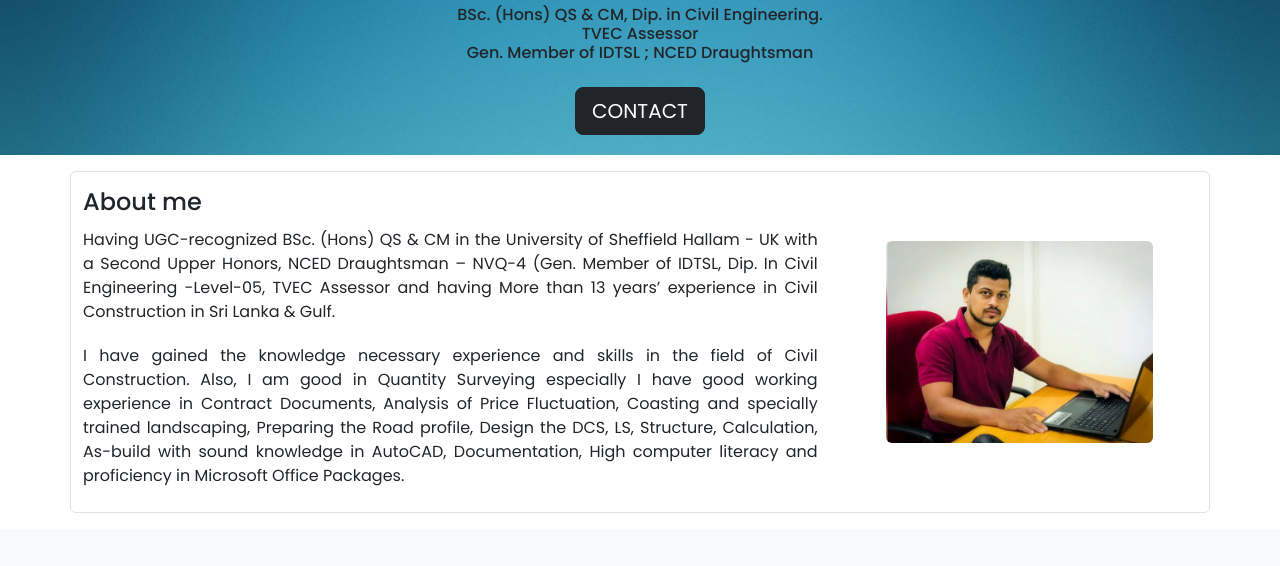
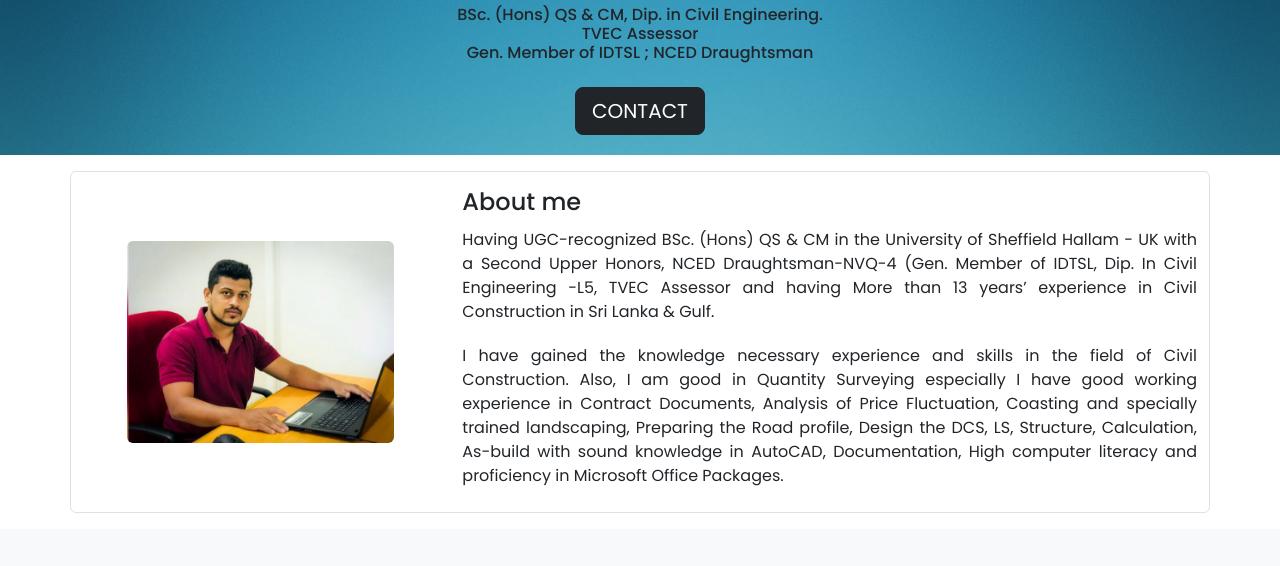
Before and after one commit to rifkhan-project/rifk-portfolio, a plain HTML site: page index.html in a window 1280 px wide. Shown: the part 203-769 px from the top of the page. Drawn offline with nearby package versions, Linux system fonts and the light colour scheme.

Commit message:
photo interchange

```diff
--- a/index.html
+++ b/index.html
@@ -82,15 +82,19 @@
     <section id="about" class="py-3 ">
         <div class="container border rounded">
             <div class="row align-items-center">
+
+                <div class="col-md-4">
+                    <img src="./image/rifkhan.jpg" alt="rifkhan image" class="img-fluid w-75 rounded mx-auto d-block">
+                </div>
+
                 <div class="col-md-8 ">
                     <h4 class="pb-1 pt-3">About me</h4>
                     <p class="pb-1 text-justify">Having UGC-recognized BSc. (Hons) QS & CM in the University of
                         Sheffield Hallam
                         - UK with a
                         Second
-                        Upper Honors, NCED Draughtsman – NVQ-4 (Gen. Member of IDTSL, Dip. In Civil Engineering
-                        -Level-05,
-                        TVEC Assessor and having More than 13 years’ experience in Civil Construction in Sri Lanka &
+                        Upper Honors, NCED Draughtsman-NVQ-4 (Gen. Member of IDTSL, Dip. In Civil Engineering
+                        -L5, TVEC Assessor and having More than 13 years’ experience in Civil Construction in Sri Lanka &
                         Gulf.
                     </p>
                     <p class="pb-2 text-justify">I have gained the knowledge necessary experience and skills in the
@@ -107,9 +111,7 @@
                         Documentation, High computer literacy and proficiency in Microsoft Office Packages.</p>
 
                 </div>
-                <div class="col-md-4">
-                    <img src="./image/rifkhan.jpg" alt="rifkhan image" class="img-fluid w-75 rounded mx-auto d-block">
-                </div>
+
             </div>
         </div>
     </section>
```
